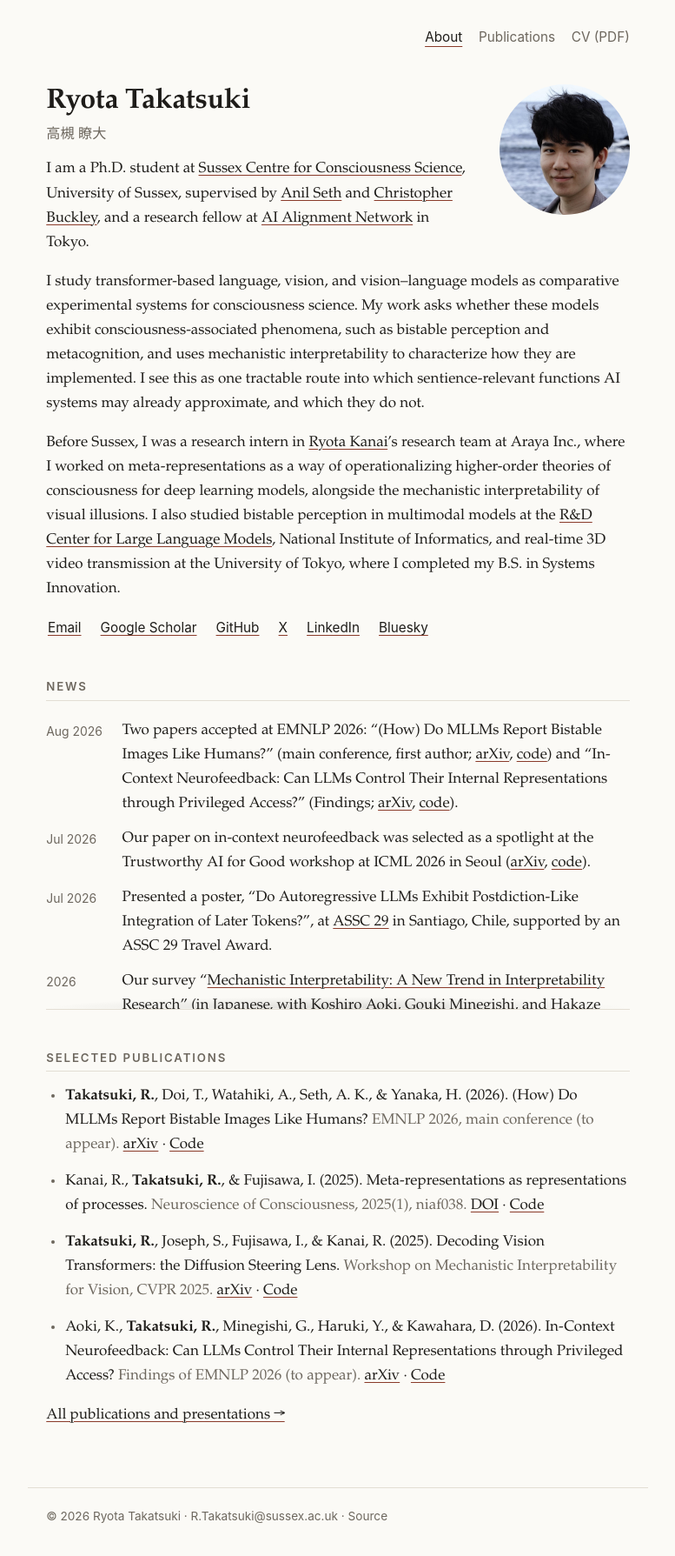
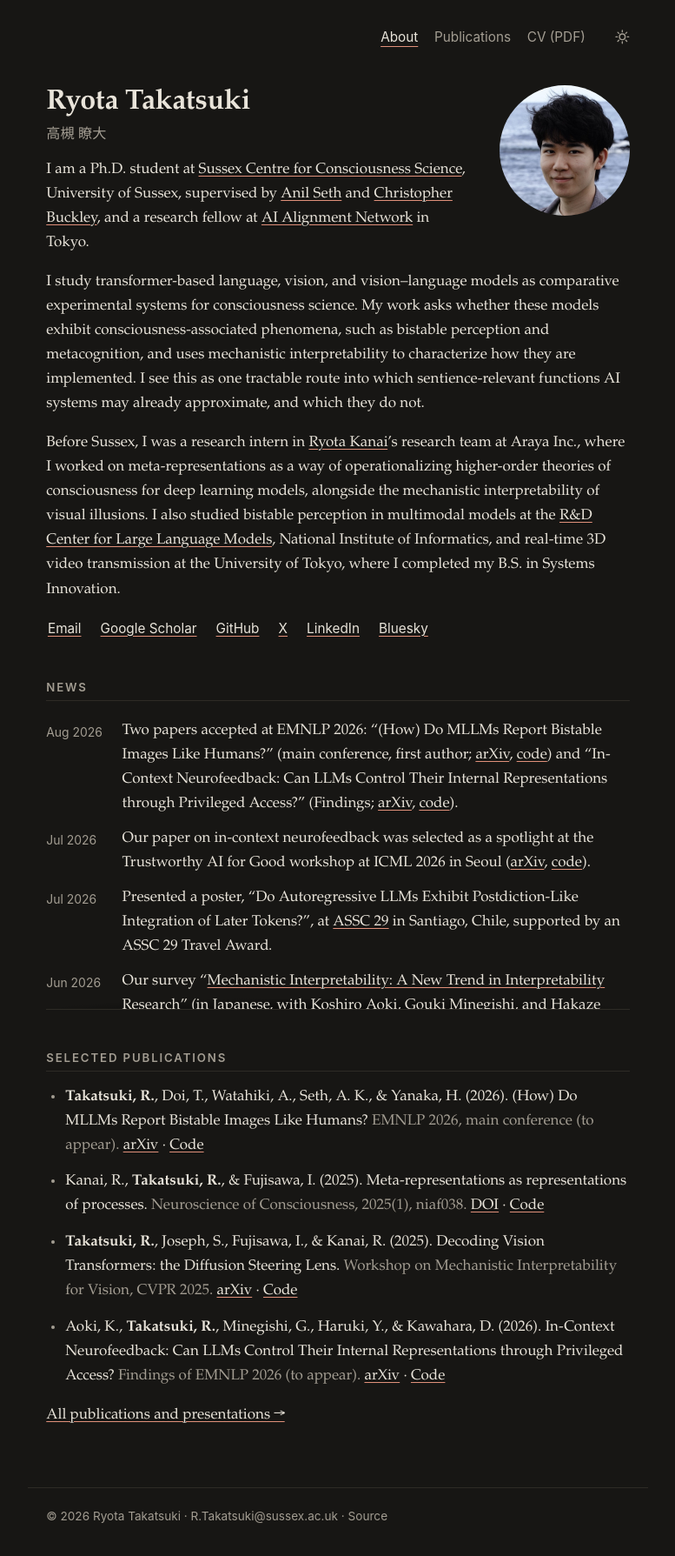
Before and after one commit to rtakatsky/rtakatsky.github.io, a Jekyll site: the page built from index.md, in a window 1280 px wide. Shown: the whole page at 87% size, without its empty margins (251-1028 px from the left). Built offline with Jekyll 4.4.1, drawn with Linux system fonts in a browser that asks for light colours.

Commit message:
Dark mode by default with a light-mode switch; date the survey award Jun 2026
The switch is a checkbox in the header that turns on light mode through
:has(), so the site stays script-free; the choice resets on each page load.

Co-Authored-By: Claude Opus 5.5 <noreply@anthropic.com>

```diff
--- a/_data/news.yml
+++ b/_data/news.yml
@@ -7,7 +7,7 @@
   text: 'Our paper on in-context neurofeedback was selected as a spotlight at the Trustworthy AI for Good workshop at ICML 2026 in Seoul ([arXiv](https://arxiv.org/abs/2609.00904), [code](https://github.com/AokiKoshiro/in-context-neurofeedback)).'
 - when: Jul 2026
   text: 'Presented a poster, "Do Autoregressive LLMs Exhibit Postdiction-Like Integration of Later Tokens?", at [ASSC 29](https://theassc.org/wp-content/uploads/2026/07/Podium-ASSC-2026-program-v105-July-1v.3.pdf) in Santiago, Chile, supported by an ASSC 29 Travel Award.'
-- when: '2026'
+- when: Jun 2026
   text: 'Our survey "[Mechanistic Interpretability: A New Trend in Interpretability Research](https://doi.org/10.1527/tjsai.41-4_AN40-D)" (in Japanese, with Koshiro Aoki, Gouki Minegishi, and Hakaze Cho) received the [JSAI 40th Anniversary Commemorative Paper Award, Best Paper](https://www.ai-gakkai.or.jp/about/award/jsai_award-paper/).'
 - when: Oct 2025
   text: '"[Meta-representations as representations of processes](https://doi.org/10.1093/nc/niaf038)" (with Ryota Kanai and Ippei Fujisawa) was published in Neuroscience of Consciousness ([code](https://github.com/rtakatsky/metarep)).'
--- a/_layouts/default.html
+++ b/_layouts/default.html
@@ -7,7 +7,7 @@
   <meta name="viewport" content="width=device-width, initial-scale=1">
   <meta http-equiv="Content-Security-Policy" content="default-src 'none'; img-src 'self'; style-src 'self'; base-uri 'none'; form-action 'none'">
   <meta name="referrer" content="strict-origin-when-cross-origin">
-  <meta name="color-scheme" content="light dark">
+  <meta name="color-scheme" content="dark">
   <title>{% if is_home %}{{ site.title }}{% else %}{{ page.title }} · {{ site.title }}{% endif %}</title>
   <meta name="description" content="{{ page.description | default: site.description }}">
   <meta property="og:title" content="{% if is_home %}{{ site.title }}{% else %}{{ page.title }} · {{ site.title }}{% endif %}">
@@ -30,6 +30,12 @@
       <a href="{{ '/publications/' | relative_url }}"{% if page.url == '/publications/' %} aria-current="page"{% endif %}>Publications</a>
       <a href="{{ '/assets/cv.pdf' | relative_url }}">CV (PDF)</a>
     </nav>
+    <input type="checkbox" id="theme-light" class="theme-input" role="switch">
+    <label for="theme-light" class="theme-switch" title="Light mode">
+      <span class="visually-hidden">Light mode</span>
+      <svg class="sun" viewBox="0 0 24 24" aria-hidden="true" focusable="false" fill="none" stroke="currentColor" stroke-width="1.8" stroke-linecap="round"><circle cx="12" cy="12" r="4.2"/><path d="M12 2.5v2.2M12 19.3v2.2M2.5 12h2.2M19.3 12h2.2M5.3 5.3l1.6 1.6M17.1 17.1l1.6 1.6M5.3 18.7l1.6-1.6M17.1 6.9l1.6-1.6"/></svg>
+      <svg class="moon" viewBox="0 0 24 24" aria-hidden="true" focusable="false" fill="none" stroke="currentColor" stroke-width="1.8" stroke-linejoin="round"><path d="M20 14.5A8 8 0 0 1 9.5 4a8 8 0 1 0 10.5 10.5z"/></svg>
+    </label>
   </header>
 
   <main class="content">
--- a/assets/css/style.css
+++ b/assets/css/style.css
@@ -1,7 +1,23 @@
 /* Ryota Takatsuki — site stylesheet. No framework, no JavaScript. */
 
+/* Dark by default. The header's theme switch (a checkbox, no script)
+   turns on light mode through :has(). */
 :root {
-  color-scheme: light dark;
+  color-scheme: dark;
+  --bg: #171614;
+  --ink: #e9e4da;
+  --muted: #a39d92;
+  --rule: #2e2b26;
+  --accent: #e0907a;
+  --accent-soft: #2c211d;
+  --shade: rgba(0, 0, 0, 0.55);
+  --serif: "Iowan Old Style", "Palatino Linotype", Palatino, "Book Antiqua", "Hiragino Mincho ProN", "Yu Mincho", YuMincho, "Noto Serif JP", Georgia, serif;
+  --sans: -apple-system, BlinkMacSystemFont, "Helvetica Neue", "Hiragino Sans", "Hiragino Kaku Gothic ProN", "Yu Gothic", YuGothic, "Noto Sans JP", Arial, sans-serif;
+  --measure: 42rem;
+}
+
+:root:has(#theme-light:checked) {
+  color-scheme: light;
   --bg: #fbfaf6;
   --ink: #1e1c19;
   --muted: #6d675e;
@@ -9,21 +25,6 @@
   --accent: #8a3b2a;
   --accent-soft: #f3e6e1;
   --shade: rgba(30, 28, 25, 0.14);
-  --serif: "Iowan Old Style", "Palatino Linotype", Palatino, "Book Antiqua", "Hiragino Mincho ProN", "Yu Mincho", YuMincho, "Noto Serif JP", Georgia, serif;
-  --sans: -apple-system, BlinkMacSystemFont, "Helvetica Neue", "Hiragino Sans", "Hiragino Kaku Gothic ProN", "Yu Gothic", YuGothic, "Noto Sans JP", Arial, sans-serif;
-  --measure: 42rem;
-}
-
-@media (prefers-color-scheme: dark) {
-  :root {
-    --bg: #171614;
-    --ink: #e9e4da;
-    --muted: #a39d92;
-    --rule: #2e2b26;
-    --accent: #e0907a;
-    --accent-soft: #2c211d;
-    --shade: rgba(0, 0, 0, 0.55);
-  }
 }
 
 * { box-sizing: border-box; }
@@ -78,6 +79,48 @@ a:focus-visible { outline: 2px solid var(--accent); outline-offset: 3px; }
 .site-nav a { text-decoration: none; color: var(--muted); }
 .site-nav a:hover, .site-nav a[aria-current="page"] { color: var(--ink); }
 .site-nav a[aria-current="page"] { text-decoration: underline; text-decoration-color: var(--accent); text-underline-offset: 0.35em; }
+
+/* Theme switch: a visually hidden checkbox and its label, which shows a sun
+   in dark mode and a moon in light mode. Shown only where :has() works. */
+.theme-input, .theme-switch { display: none; }
+@supports selector(:has(*)) {
+  .theme-input {
+    display: block;
+    position: absolute;
+    width: 1px;
+    height: 1px;
+    margin: -1px;
+    overflow: hidden;
+    clip-path: inset(50%);
+    white-space: nowrap;
+  }
+  .theme-switch { display: inline-flex; }
+}
+.theme-switch {
+  align-self: center;
+  align-items: center;
+  justify-content: center;
+  width: 2rem;
+  height: 2rem;
+  margin: -0.25rem -0.5rem -0.25rem 0;
+  border-radius: 50%;
+  color: var(--muted);
+  cursor: pointer;
+}
+.theme-switch:hover { color: var(--ink); }
+.theme-input:focus-visible + .theme-switch { outline: 2px solid var(--accent); outline-offset: 2px; }
+.theme-switch svg { width: 1.1rem; height: 1.1rem; }
+.theme-switch .moon,
+:root:has(#theme-light:checked) .theme-switch .sun { display: none; }
+:root:has(#theme-light:checked) .theme-switch .moon { display: block; }
+.visually-hidden {
+  position: absolute;
+  width: 1px;
+  height: 1px;
+  overflow: hidden;
+  clip-path: inset(50%);
+  white-space: nowrap;
+}
 
 /* Main column */
 .content {
```
Also changed, not shown: CLAUDE.md (+1 -1 lines).
